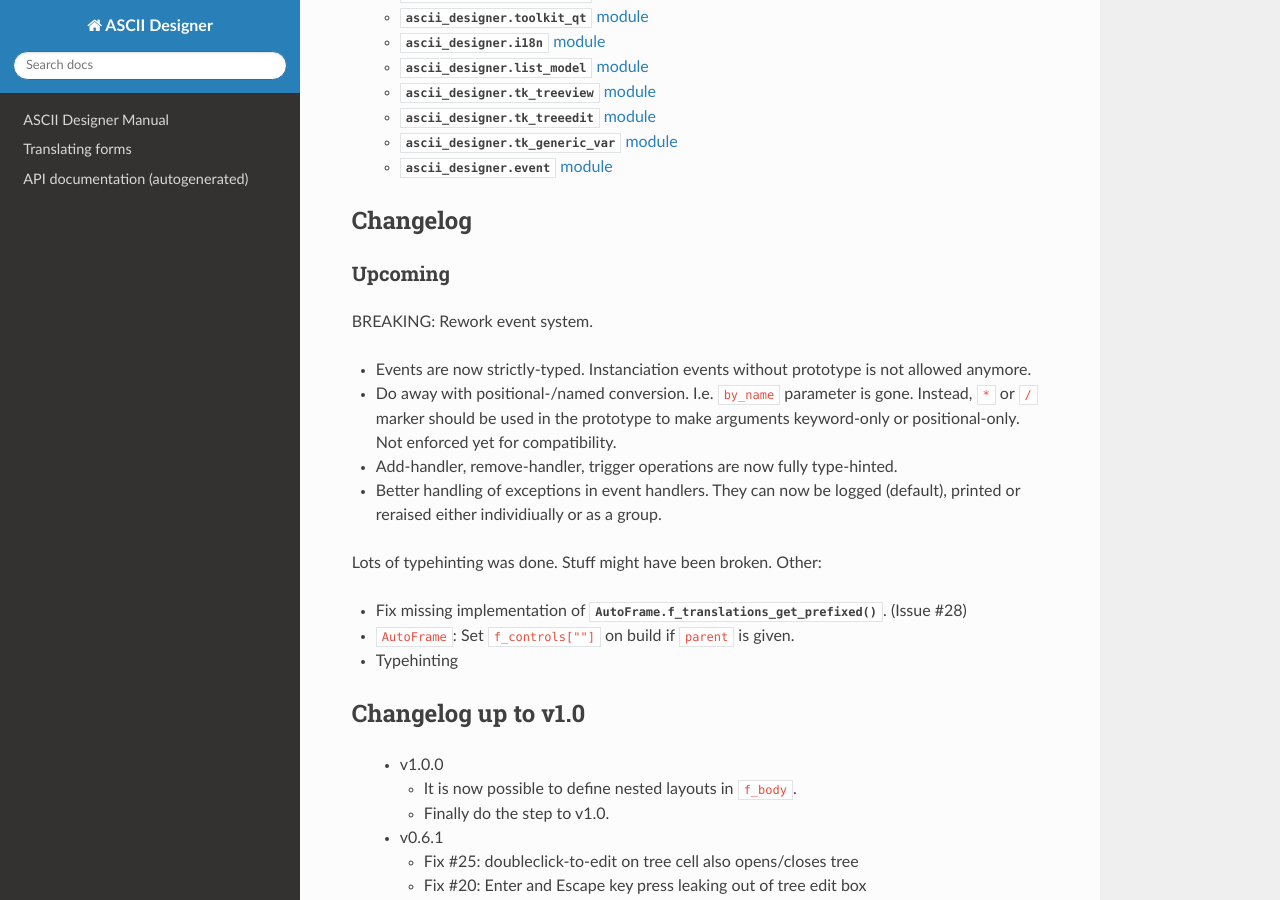
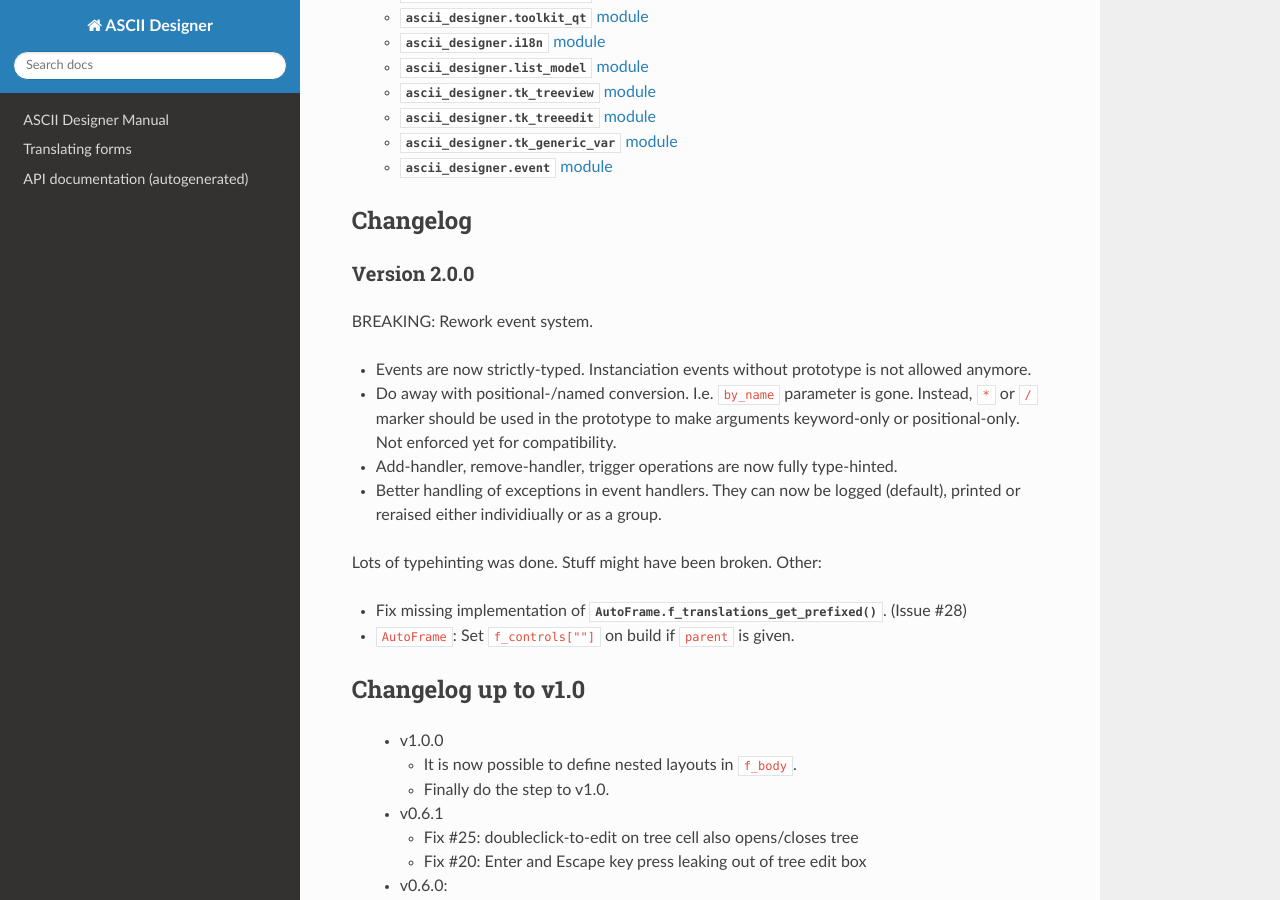
Before and after one commit to loehnertj/ascii_designer, a Sphinx documentation site: the page built from docs/index.rst, in a window 1280 px wide and 900 px high, scrolled down 1339 px. Built offline with Sphinx 7.4.7 and the Read the Docs theme 3.1.0, drawn with Linux system fonts in a browser that asks for light colours.

Commit message:
v2.0 and update changelog

```diff
--- a/docs/index.rst
+++ b/docs/index.rst
@@ -11,8 +11,8 @@ ASCII Designer
 Changelog
 ---------
 
-Upcoming
-........
+Version 2.0.0
+.............
 
 BREAKING: Rework event system.
 
@@ -32,7 +32,6 @@ Other:
 * Fix missing implementation of
   :py:meth:`AutoFrame.f_translations_get_prefixed`. (Issue #28)
 * ``AutoFrame``: Set ``f_controls[""]`` on build if ``parent`` is given.
-* Typehinting
 
 Changelog up to v1.0
 --------------------
--- a/src/ascii_designer/__version__.py
+++ b/src/ascii_designer/__version__.py
@@ -1 +1 @@
-__version__ = "1.0.0"
+__version__ = "2.0.0"
```
